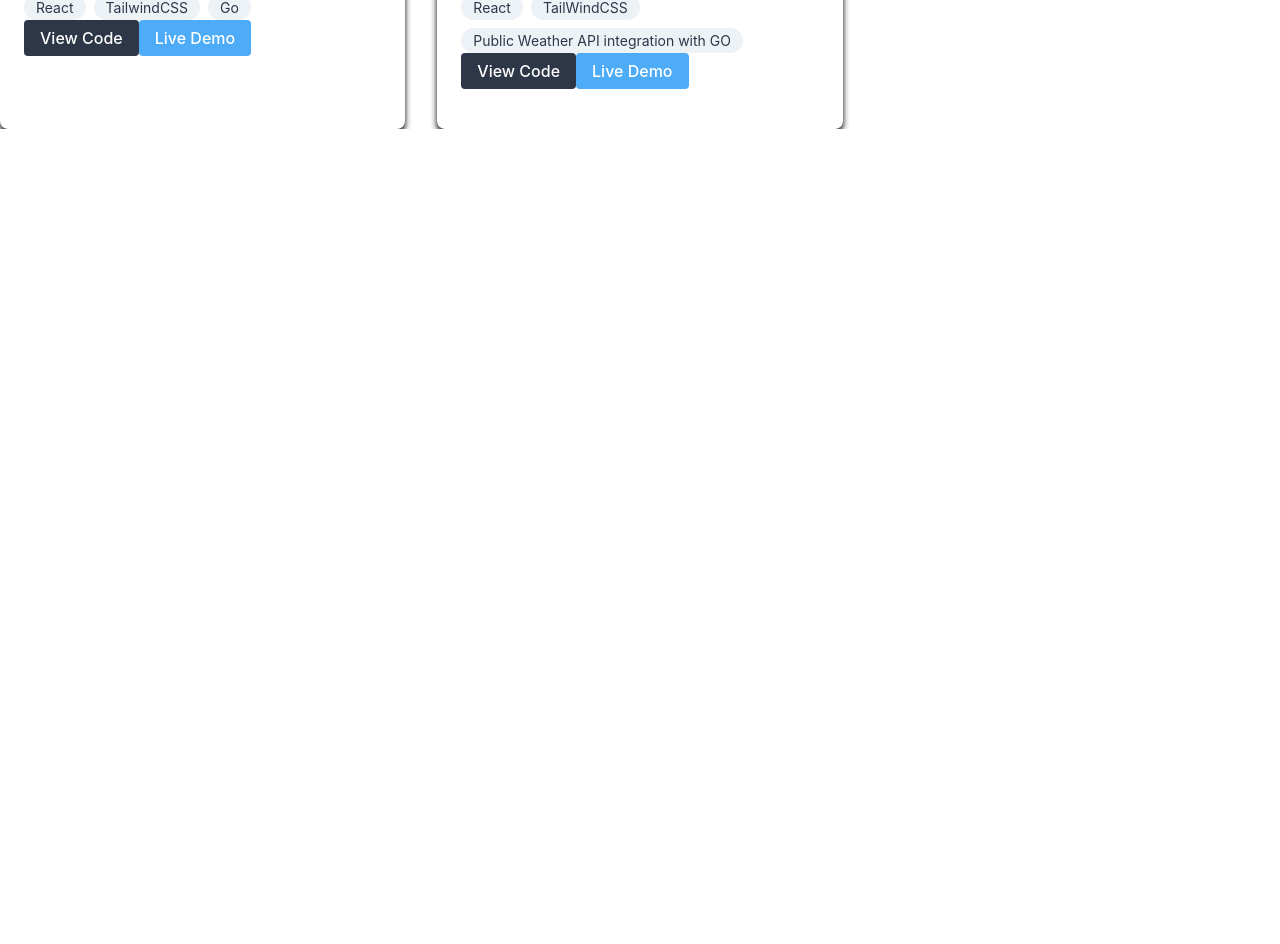
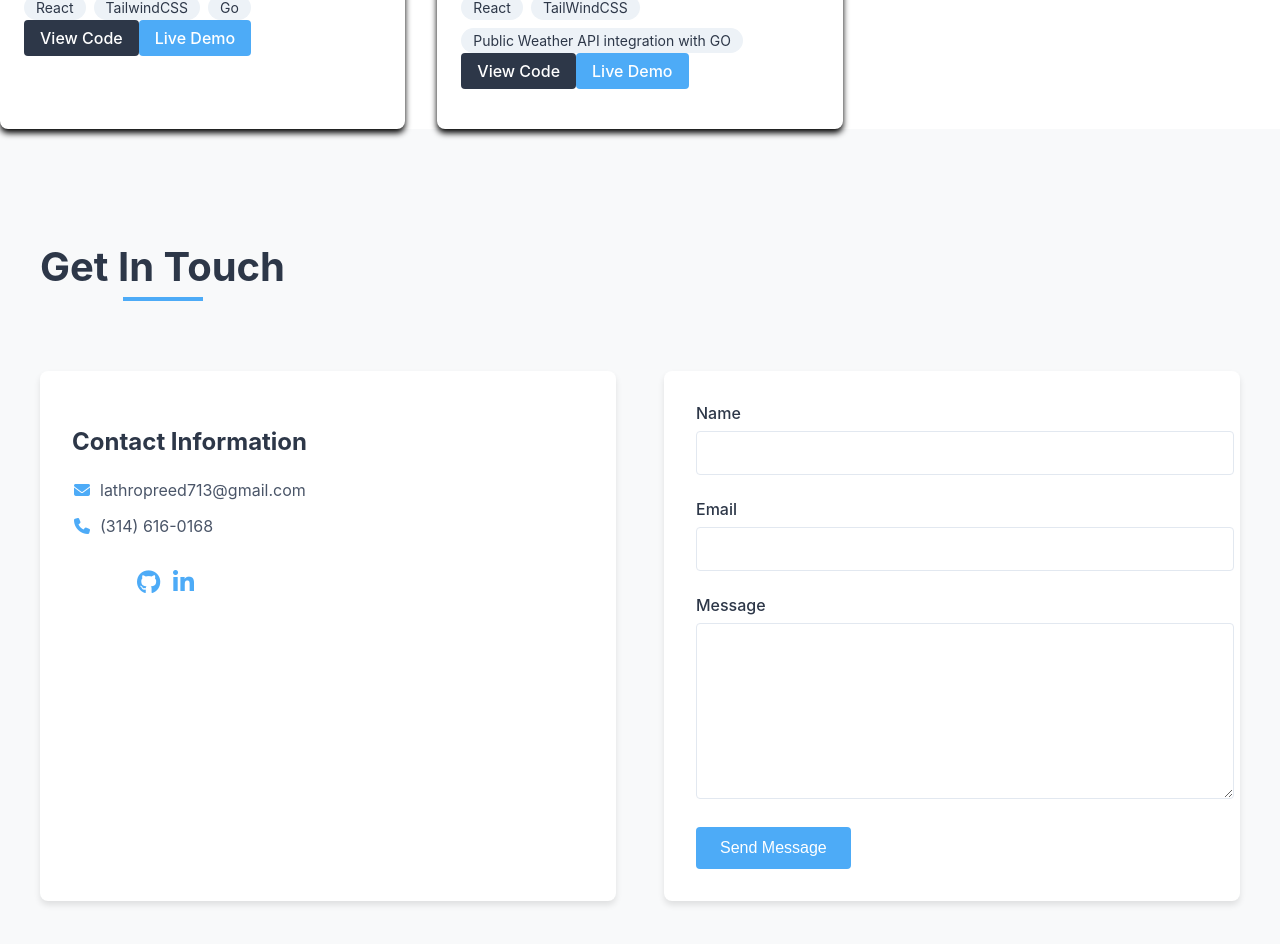
Before and after one commit to reedthedev13/Project-Portfolio, a React (Create React App) app: page / in a window 1280 px wide. Shown: the part 1020-1964 px from the top of the page. Before the commit the page ends 1149 px from the top, so only its background shows below. Built offline with nearby package versions, Linux system fonts and the light colour scheme.

Commit message:
added contact form

```diff
--- a/package.json
+++ b/package.json
@@ -9,6 +9,7 @@
     "@testing-library/user-event": "^13.5.0",
     "react": "^19.1.0",
     "react-dom": "^19.1.0",
+    "react-router-dom": "^7.6.0",
     "react-scripts": "5.0.1",
     "web-vitals": "^2.1.4"
   },
--- a/src/App.js
+++ b/src/App.js
@@ -2,6 +2,7 @@ import React from "react";
 import Header from "./components/Header";
 import Skills from "./components/Skills";
 import Projects from "./components/Projects";
+import Contact from "./components/Contact";
 
 function App() {
   return (
@@ -9,6 +10,7 @@ function App() {
       <Header />
       <Skills />
       <Projects />
+      <Contact />
     </div>
   );
 }
--- /dev/null
+++ b/src/components/Contact.js
@@ -0,0 +1,115 @@
+import React, { useState } from "react";
+import Styles from "../styles/styles.css";
+
+const Contact = () => {
+  const [formData, setFormData] = useState({
+    name: "",
+    email: "",
+    message: "",
+  });
+
+  const [submitted, setSubmitted] = useState(false);
+
+  const handleChange = (e) => {
+    const { name, value } = e.target;
+    setFormData((prev) => ({
+      ...prev,
+      [name]: value,
+    }));
+  };
+
+  const handleSubmit = (e) => {
+    e.preventDefault();
+    // Here you would typically send the data to your backend
+    console.log("Form submitted:", formData);
+    setSubmitted(true);
+    setFormData({ name: "", email: "", message: "" });
+    setTimeout(() => setSubmitted(false), 3000);
+  };
+
+  return (
+    <section id="contact" className="contact-section">
+      <div className="contact-container">
+        <h2 className="section-title">Get In Touch</h2>
+
+        <div className="contact-content">
+          <div className="contact-info">
+            <h3>Contact Information</h3>
+            <p>
+              <i className="fas fa-envelope"></i> lathropreed713@gmail.com
+            </p>
+            <p>
+              <i className="fas fa-phone"></i> (314) 616-0168
+            </p>
+            <div className="social-links">
+              <a
+                href="https://github.com/yourusername"
+                target="_blank"
+                rel="noopener noreferrer"
+              >
+                <i className="fab fa-github"></i>
+              </a>
+              <a
+                href="https://linkedin.com/in/yourprofile"
+                target="_blank"
+                rel="noopener noreferrer"
+              >
+                <i className="fab fa-linkedin-in"></i>
+              </a>
+            </div>
+          </div>
+
+          <form onSubmit={handleSubmit} className="contact-form">
+            <div className="form-group">
+              <label htmlFor="name">Name</label>
+              <input
+                type="text"
+                id="name"
+                name="name"
+                value={formData.name}
+                onChange={handleChange}
+                required
+              />
+            </div>
+
+            <div className="form-group">
+              <label htmlFor="email">Email</label>
+              <input
+                type="email"
+                id="email"
+                name="email"
+                value={formData.email}
+                onChange={handleChange}
+                required
+              />
+            </div>
+
+            <div className="form-group">
+              <label htmlFor="message">Message</label>
+              <textarea
+                id="message"
+                name="message"
+                rows="5"
+                value={formData.message}
+                onChange={handleChange}
+                required
+              ></textarea>
+            </div>
+
+            <button type="submit" className="submit-btn">
+              Send Message
+            </button>
+
+            {submitted && (
+              <div className="success-message">
+                Thank you! Your message has been sent.
+              </div>
+            )}
+          </form>
+        </div>
+      </div>
+    </section>
+  );
+};
+
+export default Contact;
--- a/src/styles/styles.css
+++ b/src/styles/styles.css
@@ -344,3 +344,159 @@
     font-size: 2rem;
   }
 }
+
+/* contact  */
+.contact-section {
+  padding: 5rem 2rem;
+  background-color: #f8f9fa;
+  min-height: 100vh;
+}
+
+.contact-container {
+  max-width: 1200px;
+  margin: 0 auto;
+}
+
+.section-title {
+  text-align: center;
+  font-size: 2.5rem;
+  margin-bottom: 3rem;
+  color: #2d3748;
+  position: relative;
+}
+
+.section-title::after {
+  content: '';
+  position: absolute;
+  bottom: -10px;
+  left: 50%;
+  transform: translateX(-50%);
+  width: 80px;
+  height: 4px;
+  background-color: #4dabf7;
+}
+
+.contact-content {
+  display: flex;
+  gap: 3rem;
+  margin-top: 2rem;
+}
+
+.contact-info {
+  flex: 1;
+  background: white;
+  padding: 2rem;
+  border-radius: 8px;
+  box-shadow: 0 4px 6px rgba(0, 0, 0, 0.1);
+}
+
+.contact-info h3 {
+  font-size: 1.5rem;
+  margin-bottom: 1.5rem;
+  color: #2d3748;
+}
+
+.contact-info p {
+  margin-bottom: 1rem;
+  color: #4a5568;
+  display: flex;
+  align-items: center;
+  gap: 0.5rem;
+}
+
+.contact-info i {
+  width: 20px;
+  text-align: center;
+  color: #4dabf7;
+}
+
+.social-links {
+  display: flex;
+  gap: 1rem;
+  margin-top: 2rem;
+}
+
+.social-links a {
+  color: #4a5568;
+  font-size: 1.5rem;
+  transition: color 0.3s ease;
+}
+
+.social-links a:hover {
+  color: #4dabf7;
+}
+
+.contact-form {
+  flex: 1;
+  background: white;
+  padding: 2rem;
+  border-radius: 8px;
+  box-shadow: 0 4px 6px rgba(0, 0, 0, 0.1);
+}
+
+.form-group {
+  margin-bottom: 1.5rem;
+}
+
+.form-group label {
+  display: block;
+  margin-bottom: 0.5rem;
+  color: #2d3748;
+  font-weight: 500;
+}
+
+.form-group input,
+.form-group textarea {
+  width: 100%;
+  padding: 0.75rem;
+  border: 1px solid #e2e8f0;
+  border-radius: 4px;
+  font-size: 1rem;
+  transition: border-color 0.3s ease;
+}
+
+.form-group input:focus,
+.form-group textarea:focus {
+  outline: none;
+  border-color: #4dabf7;
+}
+
+.form-group textarea {
+  resize: vertical;
+  min-height: 150px;
+}
+
+.submit-btn {
+  background-color: #4dabf7;
+  color: white;
+  border: none;
+  padding: 0.75rem 1.5rem;
+  font-size: 1rem;
+  border-radius: 4px;
+  cursor: pointer;
+  transition: background-color 0.3s ease;
+}
+
+.submit-btn:hover {
+  background-color: #3182ce;
+}
+
+.success-message {
+  margin-top: 1rem;
+  padding: 0.75rem;
+  background-color: #48bb78;
+  color: white;
+  border-radius: 4px;
+  text-align: center;
+}
+
+
+@media (max-width: 768px) {
+  .contact-content {
+    flex-direction: column;
+  }
+
+  .section-title {
+    font-size: 2rem;
+  }
+}
```
Also changed, not shown: 1 other file (tests, documents, lock files or other folders).
